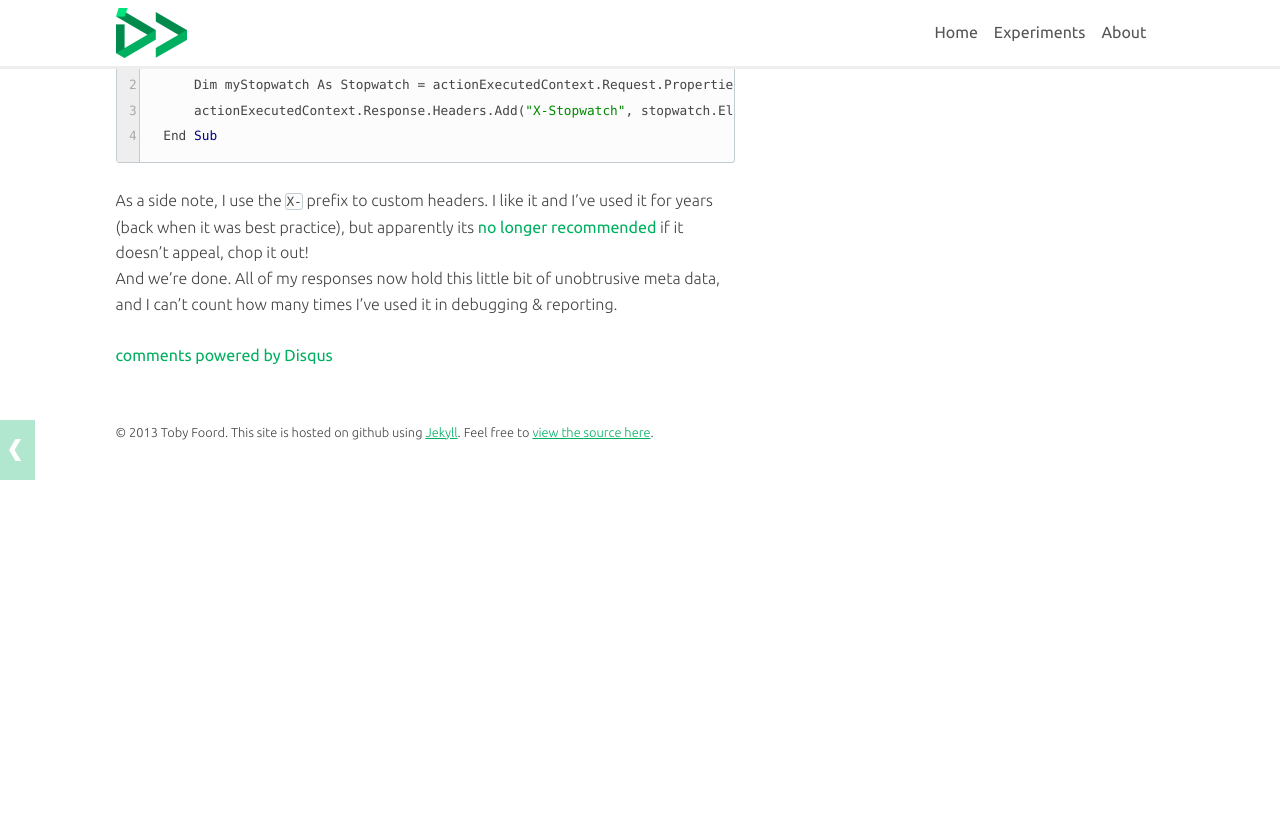
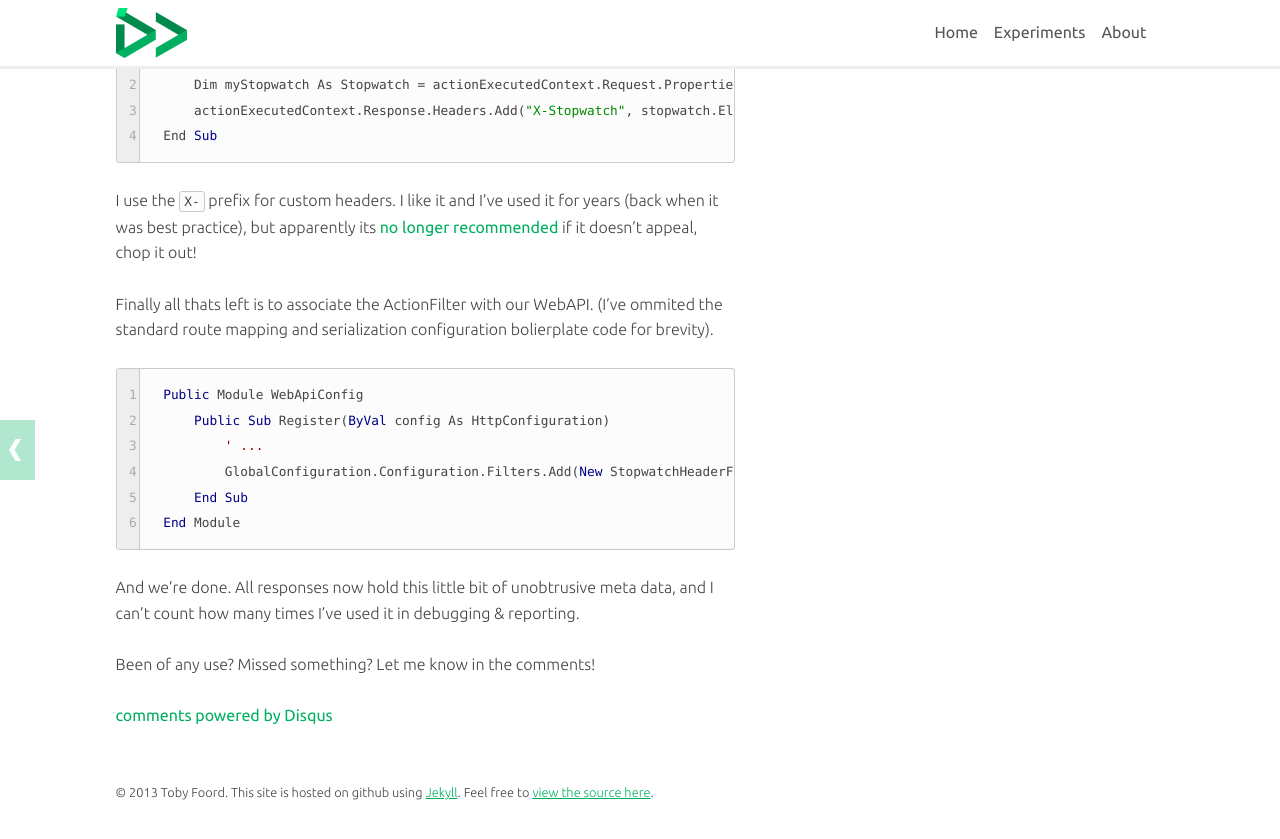
Before and after one commit to idodev/idodev.github.com, a Jekyll site: the page built from blog/_posts/2017-01-31-reporting-webapi-2-response-times.md, in a window 1280 px wide and 900 px high, scrolled down 1610 px. Shown: the top 839 px of the window. Built offline with Jekyll 4.4.1, drawn with Linux system fonts in a browser that asks for light colours; nearby versions of some CDN libraries; comment, search, counter and statistics services are not loaded; before the commit the page ends 2163 px from its top, so only the background shows below that.

Commit message:
Updated WebApi ActionFilters post

````diff
--- a/blog/_posts/2017-01-31-reporting-webapi-2-response-times.md
+++ b/blog/_posts/2017-01-31-reporting-webapi-2-response-times.md
@@ -55,6 +55,20 @@ Public Overrides Sub OnActionExecuted(actionExecutedContext As HttpActionExecute
     actionExecutedContext.Response.Headers.Add("X-Stopwatch", stopwatch.Elapsed.ToString)
 End Sub
 ```
-* As a side note, I use the `X-` prefix to custom headers. I like it and I've used it for years (back when it was best practice), but apparently its [no longer recommended](http://stackoverflow.com/questions/3561381/custom-http-headers-naming-conventions) if it doesn't appeal, chop it out!
 
-And we're done. All of my responses now hold this little bit of unobtrusive meta data, and I can't count how many times I've used it in debugging & reporting.
+I use the `X-` prefix for custom headers. I like it and I've used it for years (back when it was best practice), but apparently its [no longer recommended](http://stackoverflow.com/questions/3561381/custom-http-headers-naming-conventions) if it doesn't appeal, chop it out!
+
+Finally all thats left is to associate the ActionFilter with our WebAPI. (I've ommited the standard route mapping and serialization configuration bolierplate code for brevity).
+
+```
+Public Module WebApiConfig
+    Public Sub Register(ByVal config As HttpConfiguration)
+        ' ...
+        GlobalConfiguration.Configuration.Filters.Add(New StopwatchHeaderFilter)
+    End Sub
+End Module
+```
+
+And we're done. All responses now hold this little bit of unobtrusive meta data, and I can't count how many times I've used it in debugging & reporting.
+
+Been of any use? Missed something? Let me know in the comments!
````
